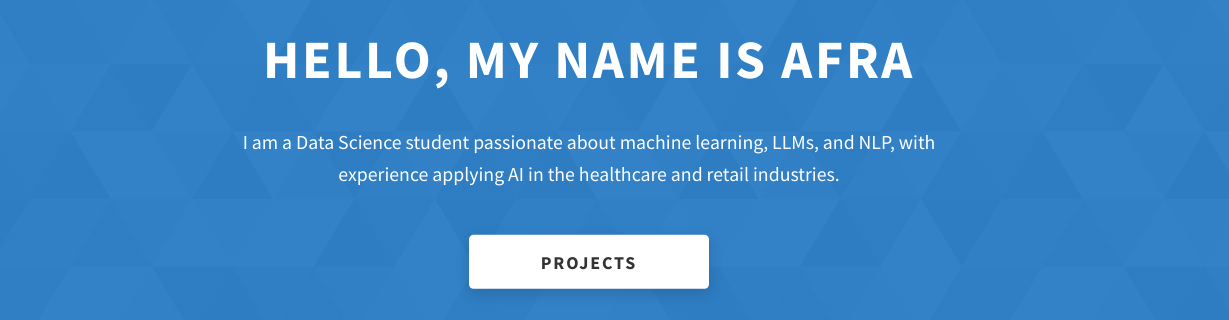
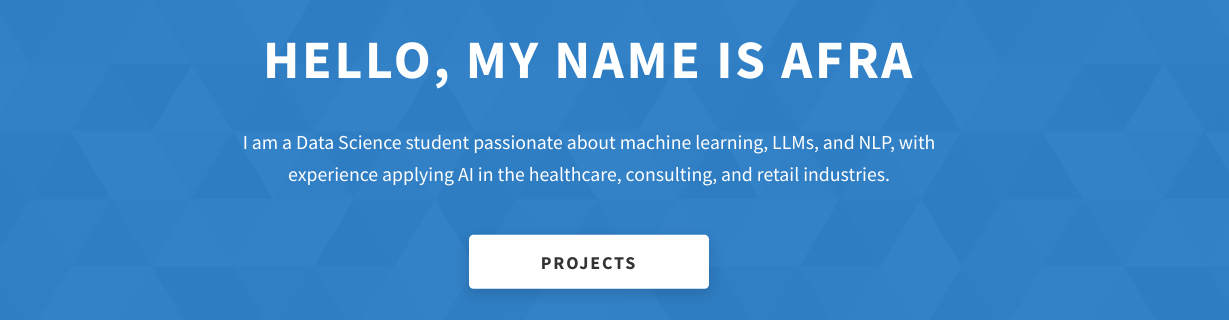
Before and after one commit to AfraAd/website-portfolio, a website: page index.html in a window 1280 px wide. Shown: the part 206-526 px from the top of the page, 51-1280 px from the left. Drawn offline with Linux system fonts and the light colour scheme.

Commit message:
fixed grammer

```diff
--- a/index.html
+++ b/index.html
@@ -89,7 +89,7 @@
         <h1 class="heading-primary">Hello, My name is Afra</h1>
         <div class="home-hero__info">
           <p class="text-primary">
-            I am a Data Science student passionate about machine learning, LLMs, and NLP, with experience applying AI in the healthcare and
+            I am a Data Science student passionate about machine learning, LLMs, and NLP, with experience applying AI in the healthcare, consulting, and
             retail industries.
           </p>
         </div>
```
